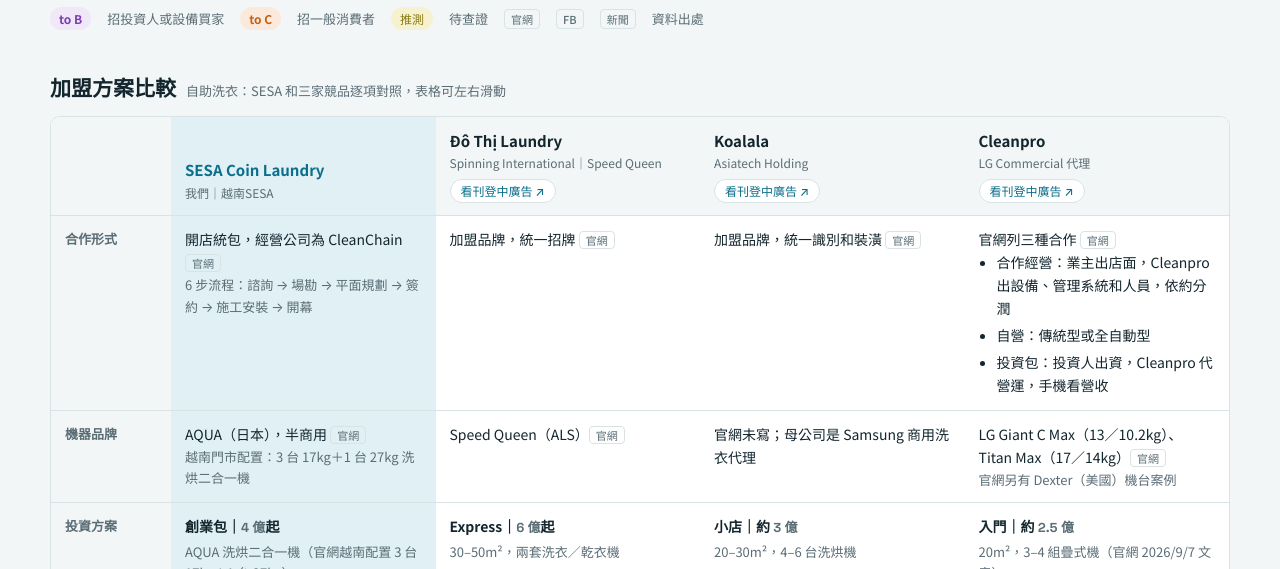
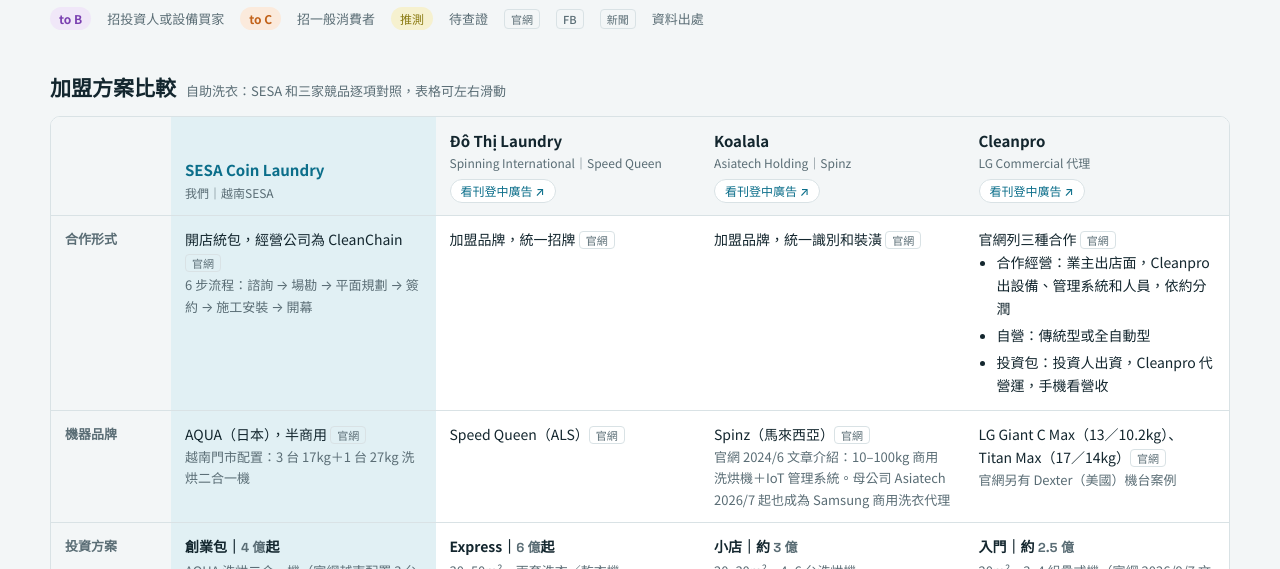
Before and after one commit to abbyupyoung-cloud/sesa-vn-competitors, a plain HTML site: page index.html in a window 1280 px wide. Shown: the part 179-748 px from the top of the page. Drawn offline with Linux system fonts and the light colour scheme.

Commit message:
Koalala 機器品牌改為官網的 Spinz
Co-Authored-By: Claude Opus 5.5 <noreply@anthropic.com>

```diff
--- a/index.html
+++ b/index.html
@@ -145,7 +145,7 @@ footer ul{margin:0;padding-left:18px}
         <th></th>
         <th class="us">SESA Coin Laundry<small>我們｜越南SESA</small></th>
         <th>Đô Thị Laundry<small>Spinning International｜Speed Queen</small><a class="adlink" href="https://www.facebook.com/ads/library/?active_status=active&amp;ad_type=all&amp;country=VN&amp;is_targeted_country=false&amp;media_type=all&amp;search_type=page&amp;sort_data[direction]=desc&amp;sort_data[mode]=total_impressions&amp;view_all_page_id=714966141695898" target="_blank" rel="noopener">看刊登中廣告 ↗</a></th>
-        <th>Koalala<small>Asiatech Holding</small><a class="adlink" href="https://www.facebook.com/ads/library/?active_status=active&amp;ad_type=all&amp;country=VN&amp;is_targeted_country=false&amp;media_type=all&amp;search_type=page&amp;sort_data[direction]=desc&amp;sort_data[mode]=total_impressions&amp;view_all_page_id=610503928812029" target="_blank" rel="noopener">看刊登中廣告 ↗</a></th>
+        <th>Koalala<small>Asiatech Holding｜Spinz</small><a class="adlink" href="https://www.facebook.com/ads/library/?active_status=active&amp;ad_type=all&amp;country=VN&amp;is_targeted_country=false&amp;media_type=all&amp;search_type=page&amp;sort_data[direction]=desc&amp;sort_data[mode]=total_impressions&amp;view_all_page_id=610503928812029" target="_blank" rel="noopener">看刊登中廣告 ↗</a></th>
         <th>Cleanpro<small>LG Commercial 代理</small><a class="adlink" href="https://www.facebook.com/ads/library/?active_status=active&amp;ad_type=all&amp;country=VN&amp;is_targeted_country=false&amp;media_type=all&amp;search_type=page&amp;sort_data[direction]=desc&amp;sort_data[mode]=total_impressions&amp;view_all_page_id=590463330818996" target="_blank" rel="noopener">看刊登中廣告 ↗</a></th>
       </tr></thead>
       <tbody>
@@ -158,7 +158,7 @@ footer ul{margin:0;padding-left:18px}
         <tr><th>機器品牌</th>
           <td class="us">AQUA（日本），半商用 <span class="src">官網</span><p class="note">越南門市配置：3 台 17kg＋1 台 27kg 洗烘二合一機</p></td>
           <td>Speed Queen（ALS）<span class="src">官網</span></td>
-          <td>官網未寫；母公司是 Samsung 商用洗衣代理</td>
+          <td>Spinz（馬來西亞）<span class="src">官網</span><p class="note">官網 2024/6 文章介紹：10–100kg 商用洗烘機＋IoT 管理系統。母公司 Asiatech 2026/7 起也成為 Samsung 商用洗衣代理</p></td>
           <td>LG Giant C Max（13／10.2kg）、Titan Max（17／14kg）<span class="src">官網</span><p class="note">官網另有 Dexter（美國）機台案例</p></td>
         </tr>
         <tr><th>投資方案</th>
@@ -263,7 +263,7 @@ footer ul{margin:0;padding-left:18px}
       <div class="chain"><span>集團：<b>Alliance Laundry Systems（美國）</b></span><span>通路：<b>Spinning International</b></span><span>加盟品牌：<b>Đô Thị Laundry（胡志明市 7 家）</b></span></div>
       <p>三級加盟方案，6 億越南盾起，宣稱平均 22 個月回本。</p></div>
     <div class="camp"><span class="brand">Samsung</span>
-      <div class="chain"><span>代理：<b>Asiatech Holding、WW Việt Nam、Wash Friends Vina</b>（Samsung 越南 2026/7/17 公布）</span><span>加盟品牌：<b>Koalala</b>（Asiatech 子公司） <span class="pill guess">推測用 Samsung</span></span><span>示範店：<b>TiTi Laundry</b>（WW Việt Nam 協助開設）</span></div>
+      <div class="chain"><span>代理：<b>Asiatech Holding、WW Việt Nam、Wash Friends Vina</b>（Samsung 越南 2026/7/17 公布）</span><span>加盟品牌：<b>Koalala</b>（Asiatech 子公司；官網介紹的機器是 Spinz）</span><span>示範店：<b>TiTi Laundry</b>（WW Việt Nam 協助開設）</span></div>
       <p>Samsung 越南 2026/9/21 新聞稿：TiTi Laundry 是和 WW Việt Nam 合作開的第一家店，全店使用 Samsung 商用洗烘機（洗 18kg、烘 14kg），定位為給投資人參觀的示範店。</p></div>
     <div class="camp"><span class="brand">未標品牌</span>
       <div class="chain"><span>OPL 批發：<b>Hitech Group（河內）</b></span><span>機器：<b>疑似中國製</b> <span class="pill guess">推測</span></span></div>
@@ -311,7 +311,7 @@ footer ul{margin:0;padding-left:18px}
   <ul>
     <li><a href="https://www.cleanchain-global.com/vn/join-us" target="_blank" rel="noopener">SESA／CleanChain 越南官網加盟頁</a></li>
     <li><a href="https://dothilaundry.com.vn/" target="_blank" rel="noopener">Đô Thị Laundry 官網</a></li>
-    <li><a href="https://koalala.vn/" target="_blank" rel="noopener">Koalala 官網</a>、<a href="https://koalala.vn/gioi-thieu/" target="_blank" rel="noopener">公司介紹</a>、<a href="https://koalala.vn/tu-van-setup-cua-hang-tu-giat-tu-say-koalala/" target="_blank" rel="noopener">開店諮詢文章（2024/6）</a></li>
+    <li><a href="https://koalala.vn/" target="_blank" rel="noopener">Koalala 官網</a>、<a href="https://koalala.vn/gioi-thieu/" target="_blank" rel="noopener">公司介紹</a>、<a href="https://koalala.vn/tu-van-setup-cua-hang-tu-giat-tu-say-koalala/" target="_blank" rel="noopener">開店諮詢文章（2024/6）</a>、<a href="https://koalala.vn/gioi-thieu-he-thong-thong-may-giat-say-tu-dong-spinz/" target="_blank" rel="noopener">Spinz 機器介紹（2024/6）</a></li>
     <li><a href="https://lgcleanpro.vn/nhuong-quyen/" target="_blank" rel="noopener">Cleanpro 加盟頁</a>、<a href="https://lgcleanpro.vn/san-pham/mo-hinh-co-ban-2/" target="_blank" rel="noopener">「基本型」頁</a>、<a href="https://lgcleanpro.vn/chi-20m%C2%B2-van-co-the-mo-cua-hang-giat-say-hien-dai/" target="_blank" rel="noopener">20m² 開店文章</a></li>
     <li><a href="https://vnreview.vn/threads/samsung-ra-mat-may-giat-say-cong-nghiep-o-viet-nam-nhap-truc-tiep-tu-han-quoc.87836/" target="_blank" rel="noopener">VnReview：Samsung 在越南推出商用洗烘機（2026/7）</a></li>
     <li><a href="https://news.samsung.com/vn/samsung-ra-mat-giai-phap-giat-say-cong-nghiep-dong-hanh-cung-doanh-nghiep-toi-uu-van-hanh-va-phat-trien-ben-vung" target="_blank" rel="noopener">Samsung 越南新聞稿：推出商用洗烘方案、三家代理（2026/7/17）</a></li>
@@ -330,7 +330,7 @@ const data=[
  {name:"Đô Thị Laundry",sub:"Spinning International（Speed Queen／ALS）",type:"加盟品牌",seg:"self",aud:["tob"],rel:3,relTxt:"直接",
   brand:"Speed Queen",planShort:"三級加盟：6 億／15.9 億／29.9 億越南盾起；宣稱 22 個月回本",card:false},
  {name:"Koalala",sub:"Asiatech Holding",type:"加盟品牌",seg:"self",aud:["tob"],rel:3,relTxt:"直接",
-  brand:"未公開；疑似 Samsung "+G,planShort:"加盟一條龍，約 3 億（20–30m²）／5 億（30–50m²）；宣稱利潤率 30–38%",card:false},
+  brand:"Spinz（馬來西亞）",planShort:"加盟一條龍，約 3 億（20–30m²）／5 億（30–50m²）；宣稱利潤率 30–38%",card:false},
  {name:"Hitech Group",sub:"河內青池｜工業洗衣機總倉",type:"OPL／工業機批發",seg:"opl",aud:["tob"],rel:3,relTxt:"直接（OPL）",
   brand:"未標品牌，疑似中國製 "+G,planShort:"不做加盟；1 億多越南盾買 4 台",card:false},
  {name:"LG WashTower",sub:"LG Vietnam 官方",type:"家用洗烘塔",seg:"home",aud:["toc"],rel:1,relTxt:"間接",
```
